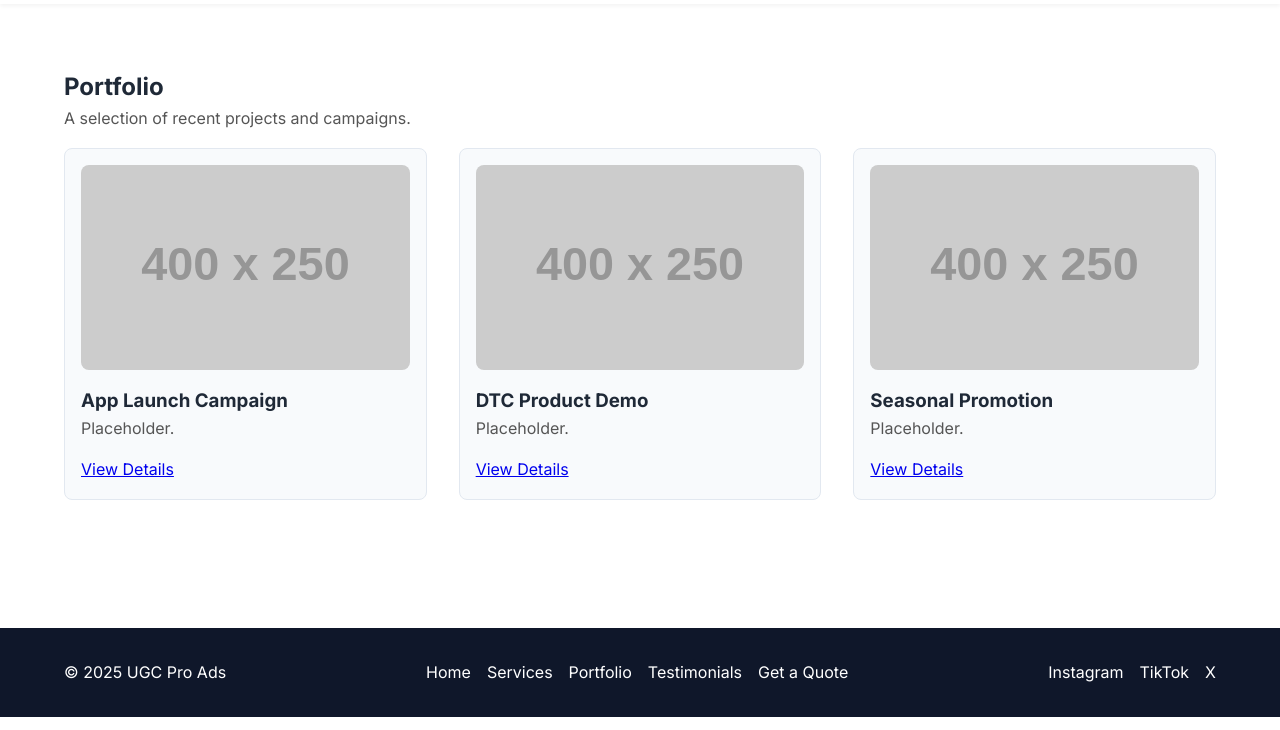
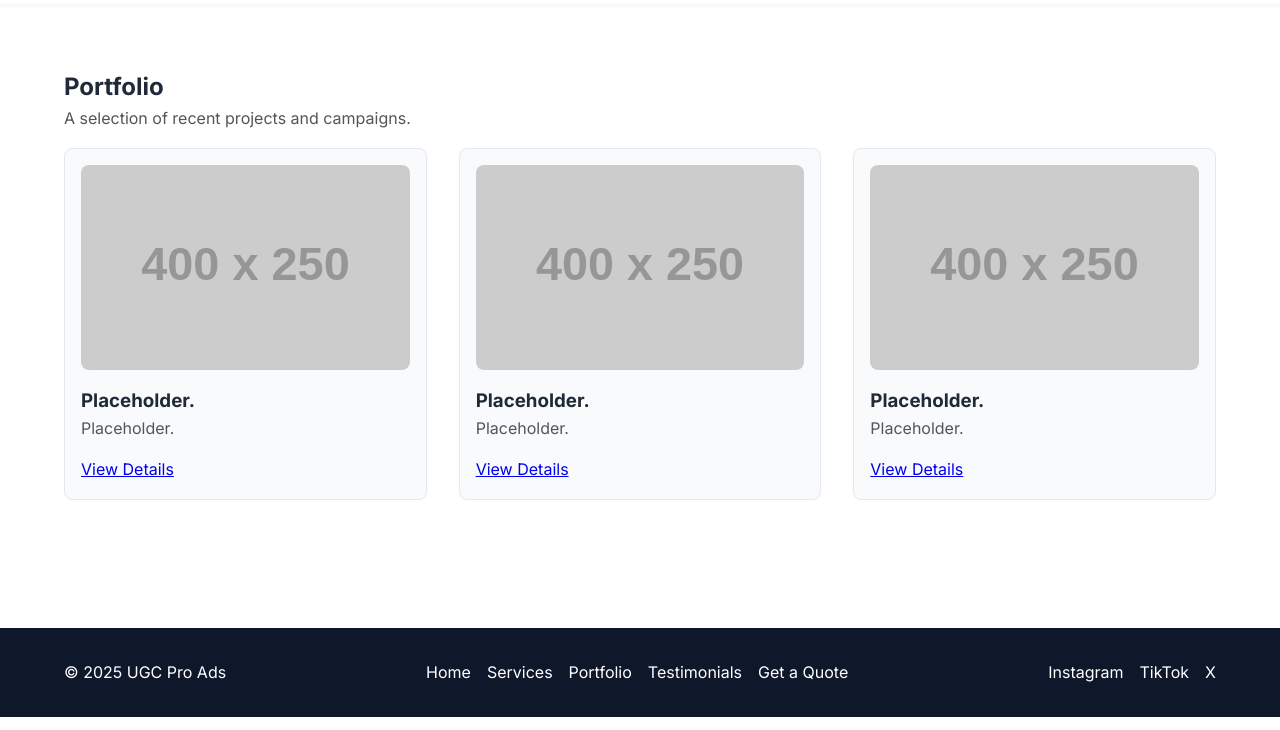
Before and after one commit to victournila08-maker/UGCPROADS, a plain HTML site: page portfolio.html in a window 1280 px wide. Shown: the part 70-800 px from the top of the page. Drawn offline with Linux system fonts and the light colour scheme; placeholder pictures from the web are drawn by us.

Commit message:
Update portfolio.html

```diff
--- a/portfolio.html
+++ b/portfolio.html
@@ -28,19 +28,19 @@
       <div class="grid portfolio-grid">
         <div class="portfolio-item">
           <img src="https://via.placeholder.com/400x250" alt="Project 1" />
-          <h3>App Launch Campaign</h3>
+          <h3>Placeholder.</h3>
           <p>Placeholder.</p>
           <a href="#">View Details</a>
         </div>
         <div class="portfolio-item">
           <img src="https://via.placeholder.com/400x250" alt="Project 2" />
-          <h3>DTC Product Demo</h3>
+          <h3>Placeholder.</h3>
           <p>Placeholder.</p>
           <a href="#">View Details</a>
         </div>
         <div class="portfolio-item">
           <img src="https://via.placeholder.com/400x250" alt="Project 3" />
-          <h3>Seasonal Promotion</h3>
+          <h3>Placeholder.</h3>
           <p>Placeholder.</p>
           <a href="#">View Details</a>
         </div>
```
